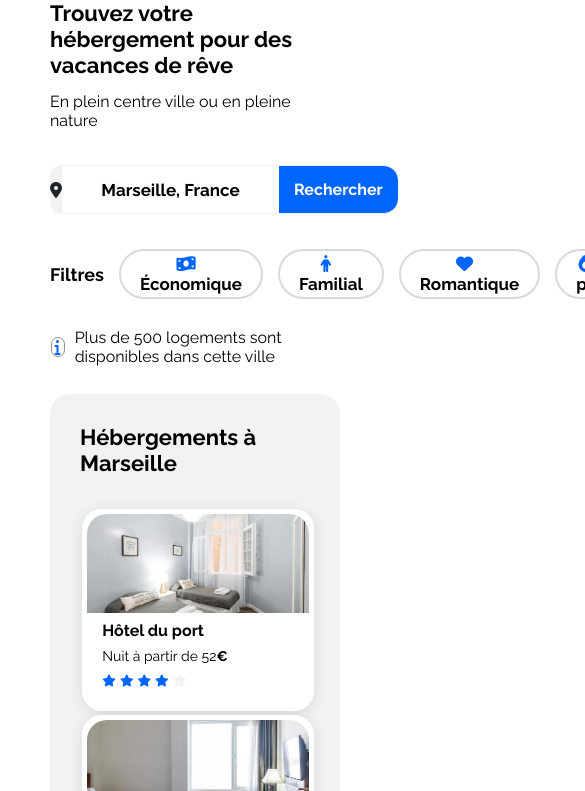
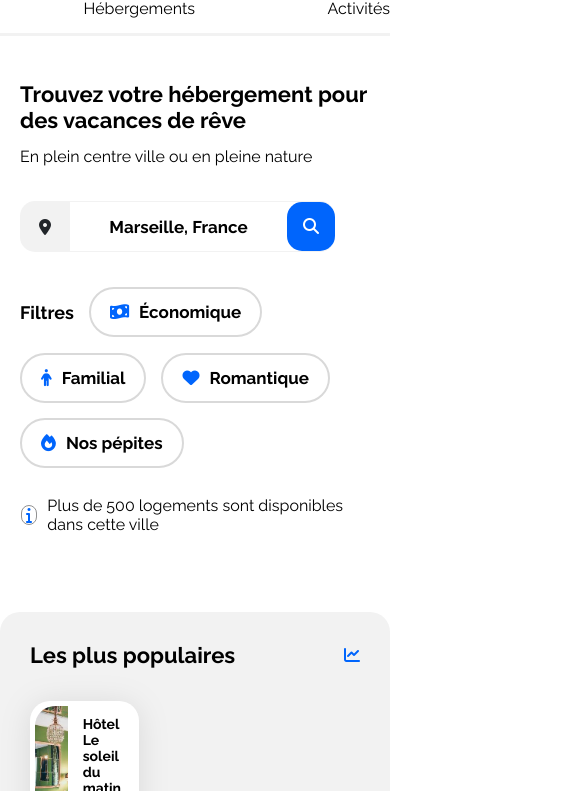
Before and after one commit to OnixTakeSama/OC-Booki, a plain HTML site: page index.html in a window 390 px wide. Shown: the part 94-885 px from the top of the page, 585 px wide, since content can reach past the window. Drawn offline with Linux system fonts and the light colour scheme.

Commit message:
Responsive research-filters

```diff
--- a/index.html
+++ b/index.html
@@ -21,8 +21,8 @@
             <img src="images/logo/Booki.png" alt="Logo de Booki" class="logo">
             <nav>
                 <ul>
-                    <li><a href="#" class="menu">Hébergements</a></li>
-                    <li><a href="#" class="menu">Activités</a></li>
+                    <li><a href="#anchor-hebergements" class="menu">Hébergements</a></li>
+                    <li><a href="#anchor-activities" class="menu">Activités</a></li>
                 </ul>
             </nav>
         </header>
@@ -43,6 +43,9 @@
                     <form method="post" action="#" class="formulaire">
                         <input type="text" name="localisation" class="localisation" placeholder="Marseille, France" />
                         <input type="submit" value="Rechercher" class="bouton-rechercher" />
+                        <div class="loupe">
+                            <i class="fas fa-search"></i>
+                        </div>
                     </form>
                 </div>
 
@@ -62,7 +65,7 @@
                 </div>
             </section>
 
-            <div class="hebergements-and-populaires">
+            <div class="hebergements-and-populaires" id="anchor-hebergements">
                 <section class="hebergements">
 
                     <h2 class="hebergements-title">Hébergements à Marseille</h2>
@@ -286,7 +289,7 @@
 
             </div>
 
-            <section class="activites">
+            <section class="activites" id="anchor-activities">
                 <h2>Activités à Marseille</h2>
                 <div class="activites-cards">
 
--- a/style.css
+++ b/style.css
@@ -178,6 +178,17 @@ a {
     border-top-right-radius: 15px;
     padding-right: 15px;
     padding-left: 15px;
+}
+
+.loupe {
+    display: none;
+    height: 19px;
+    padding: 15px 16px;
+    align-items: center;
+    flex-shrink: 0;
+    border-radius: 15px;
+    background: var(--Blue, #0065FC);
+    color: white;
 }
 
 .bouton-rechercher:hover {
@@ -488,6 +499,10 @@ footer>div>ul>li {
         flex-direction: column;
     }
 
+    .loupe {
+        display: none;
+    }
+
     .hebergements {
         width: 100%;
     }
@@ -545,5 +560,102 @@ footer>div>ul>li {
 
 /* Small devices (phones, less than 768px) */
 @media (max-width: 767.98px) {
-    /* ... */
+    .main-container{
+        padding: 0;
+    }
+    /* Responsive header */
+
+    header {
+        display: flex;
+        flex-direction: column;
+        align-items: center;
+        align-self: stretch;
+        width: 100%;
+    }
+
+    header img {
+        padding: 30px;
+    }
+
+    nav {
+        width: 100%;
+    }
+
+    nav ul {
+        width: 100%;
+        padding: 0px;
+        gap: 0px;
+    }
+
+    nav li {
+        display: flex;
+        width: 100%;
+        border-bottom: 3px solid #F2F2F2;
+        font-size: 16px;
+        padding-bottom: 15px;
+    }
+
+    nav li:hover {
+        color: #0065FC;
+        border-bottom: 3px solid #0065FC;
+        border-top: 0px;
+    }
+
+    .menu:hover {
+        border-top: 0px;
+    }
+
+    .titre-principal {
+        padding-top: 30px;
+        padding-left: 20px;
+        padding-right: 20px;
+    }
+
+    /* Responsive recherche and filters */
+    .recherche-filtres {
+        padding-left: 20px;
+        padding-right: 20px;
+    }
+
+    .bouton-rechercher {
+        display: none;
+    }
+
+    .loupe {
+        display: inline;
+    }
+
+    .formulaire {
+        width: 265px;
+        border-top: 1px solid #F2F2F2;
+        border-bottom: 1px solid #F2F2F2;
+        border-bottom-right-radius: 15px;
+        border-top-right-radius: 15px;
+    }
+
+    input {
+        border-top: 0;
+        border-bottom: 0;
+    }
+
+    .filtres {
+        flex-wrap: wrap;
+    }
+
+    /* Responsive populaires */
+    .hebergements-and-populaires {
+        flex-direction: column-reverse;
+    }
+
+    .populaires {
+        width: 100%;
+    }
+
+    .populaires-cards{
+        flex-direction: column;
+    }
+
+    .card {
+        width: 100%;
+    }
 }
```
